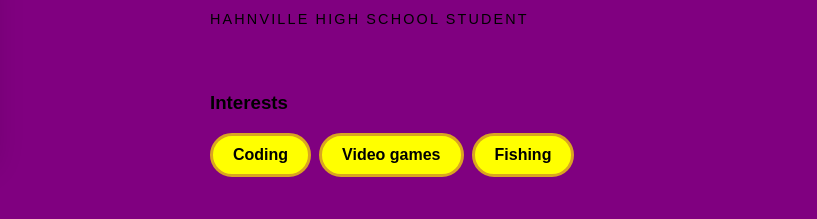
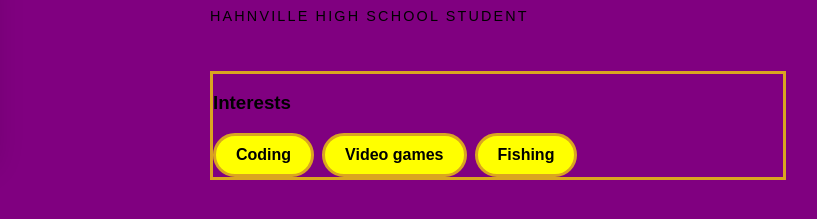
Before and after one commit to Jonah23901/Jonah23901.github.io, a plain HTML site: page index.html in a window 1280 px wide. Shown: the part 367-586 px from the top of the page, 354-1171 px from the left. Drawn offline with Linux system fonts and the light colour scheme.

Commit message:
completed bouncing box project

```diff
--- a/style.css
+++ b/style.css
@@ -53,6 +53,7 @@ h2 {
   margin-top: 32px;
   width: 100%;
   color: black;
+  border: 3px solid goldenrod;
 }
 
 #interests ul {
```
